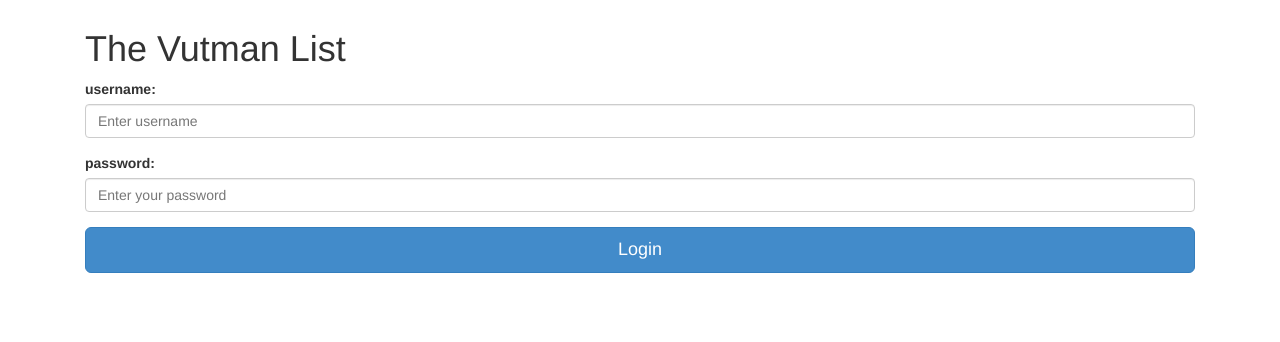
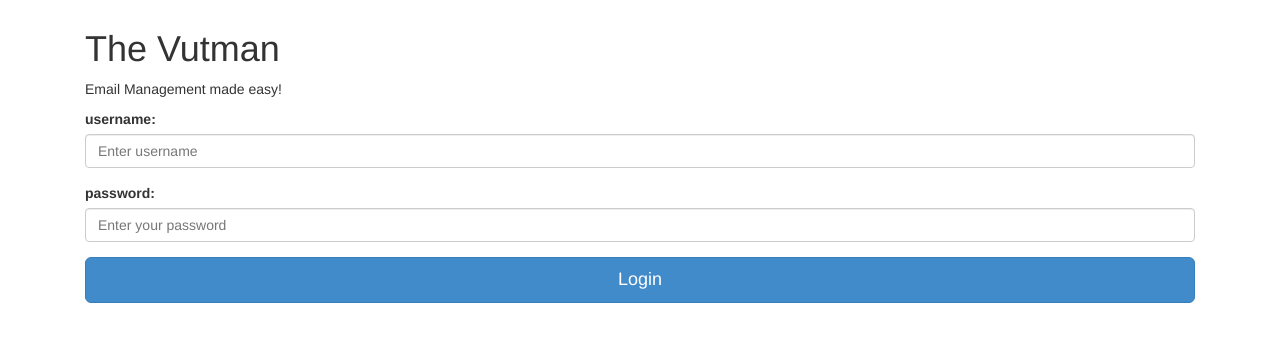
Before and after one commit to dwagon/django-vutman, a Django app: page /accounts/login/ in a window 1280 px wide. Shown: the part 51-393 px from the top of the page. Run offline with Django 3.2, Linux system fonts and the light colour scheme; parts of the project's set-up code (start-up, migrations or seed data) failed here and were passed over; some libraries are stand-ins or nearby versions.

Commit message:
minor ux

```diff
--- a/vutman/templates/include_search.html
+++ b/vutman/templates/include_search.html
@@ -15,10 +15,10 @@
       <label>
 	<input type="checkbox" name="deleted">Deleted & Disabled
       </label>
+      <!--
       <label>
 	<input type="checkbox" name="fast" checked>fast search
       </label>
-      <!--
 	  <label>
 	    <input type="checkbox" name="domain">Domains
 	  </label>
--- a/vutman/templates/registration/login.html
+++ b/vutman/templates/registration/login.html
@@ -1,6 +1,7 @@
 {% extends "base.html" %}
 {% block content %}
-<h1>The Vutman List</h1>
+<h1>The Vutman</h1>
+<p>Email Management made easy!</p>
 <form role="form" method="post">
   {% csrf_token %}
   {{form.errors}}
--- a/vutman/templates/search_results.html
+++ b/vutman/templates/search_results.html
@@ -11,7 +11,7 @@
 
 <div class="row">
 {% if user_list %}
-<div class="col-lg-6">
+<div class="col-lg-6 col-md-6 col-sm-4">
 <h3>Users</h3>
 <ul class="searchlist" >
   {% for user in user_list %}
@@ -26,7 +26,7 @@
 {% endif %}
 
 {% if alias_list %}
-<div class="col-lg-6">
+<div class="col-lg-6 col-md-6 col-sm-8">
   <h3>Aliases</h3>
 <ul class="searchlist" >
   {% for alias in alias_list %}
```
